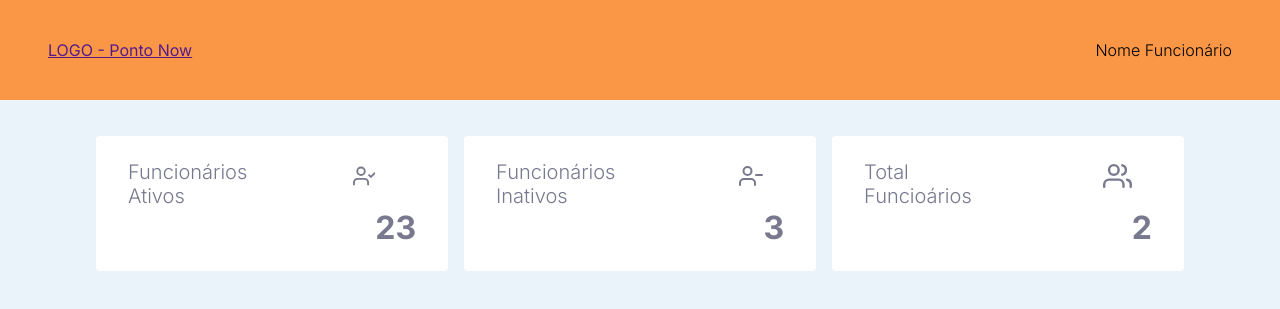
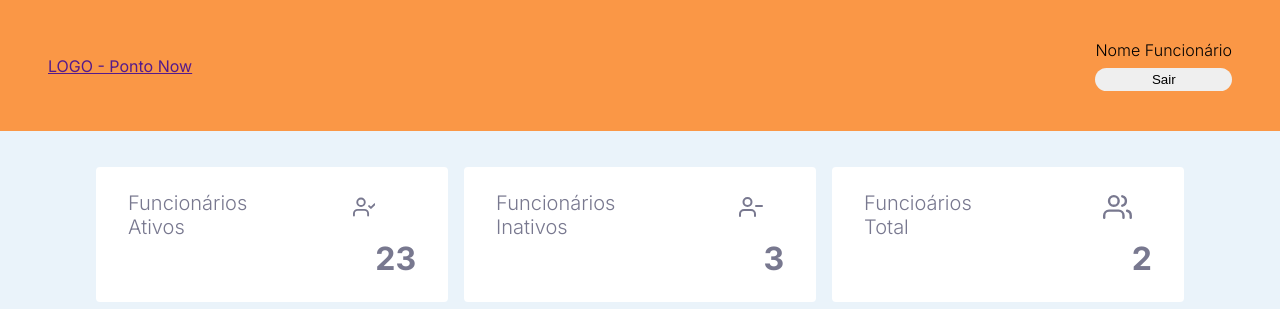
Before and after one commit to jorgelucasalima/pontonow, a React (Create React App) app: page /admin in a window 1280 px wide. Shown: the top 309 px of the page. Built offline with nearby package versions, Linux system fonts and the light colour scheme; no server answers; the database is empty.

Commit message:
atualizando o botão de sair

```diff
--- a/src/components/DashboardAdmin/index.jsx
+++ b/src/components/DashboardAdmin/index.jsx
@@ -16,7 +16,7 @@ export function DashboardAdmin() {
           <strong>3</strong>
         </div>
         <div>
-          <p>Total Funcioários</p>
+          <p>Funcioários Total</p>
           <FiUsers/>
           <strong>2</strong>
         </div>
--- a/src/components/Header/index.jsx
+++ b/src/components/Header/index.jsx
@@ -1,11 +1,15 @@
-import { Container, Content } from "./styles"
+import { Container, Content, ContentUsuario } from "./styles"
+
 
 export function Header() {
   return (
     <Container>
       <Content>
         <a href="">LOGO - Ponto Now</a>
-        <p>Nome Funcionário</p>
+        <ContentUsuario>
+          <p>Nome Funcionário</p>
+          <button>Sair</button>
+        </ContentUsuario>
       </Content>
     </Container>
   )
--- a/src/components/Header/styles.js
+++ b/src/components/Header/styles.js
@@ -3,6 +3,7 @@ import styled from 'styled-components';
 export const Container = styled.div`
   background: var(--laranga-button);
   padding: 2.5rem 3rem;
+
 `;
 
 export const Content = styled.div`
@@ -10,3 +11,20 @@ export const Content = styled.div`
   align-items: center;
   justify-content: space-between;
 `
+export const ContentUsuario = styled.div`
+  display: grid;
+  align-items: center;
+
+  p {
+    margin-bottom: 0.50rem;
+  }
+
+  button {
+    margin: 0;
+    border: 0;
+    padding: 0.25rem;
+
+    border-radius: 4rem;
+  }
+
+`
```
